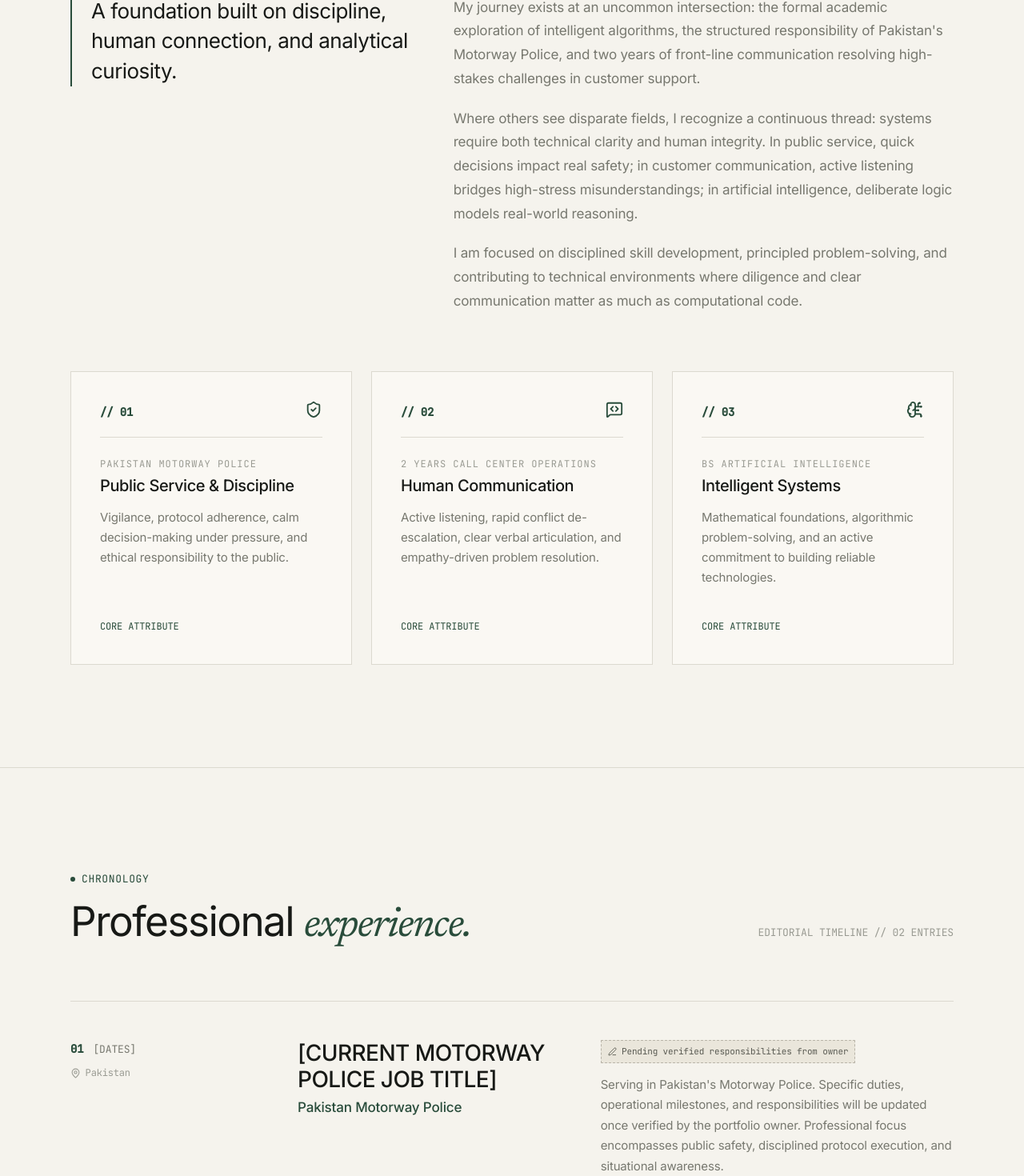
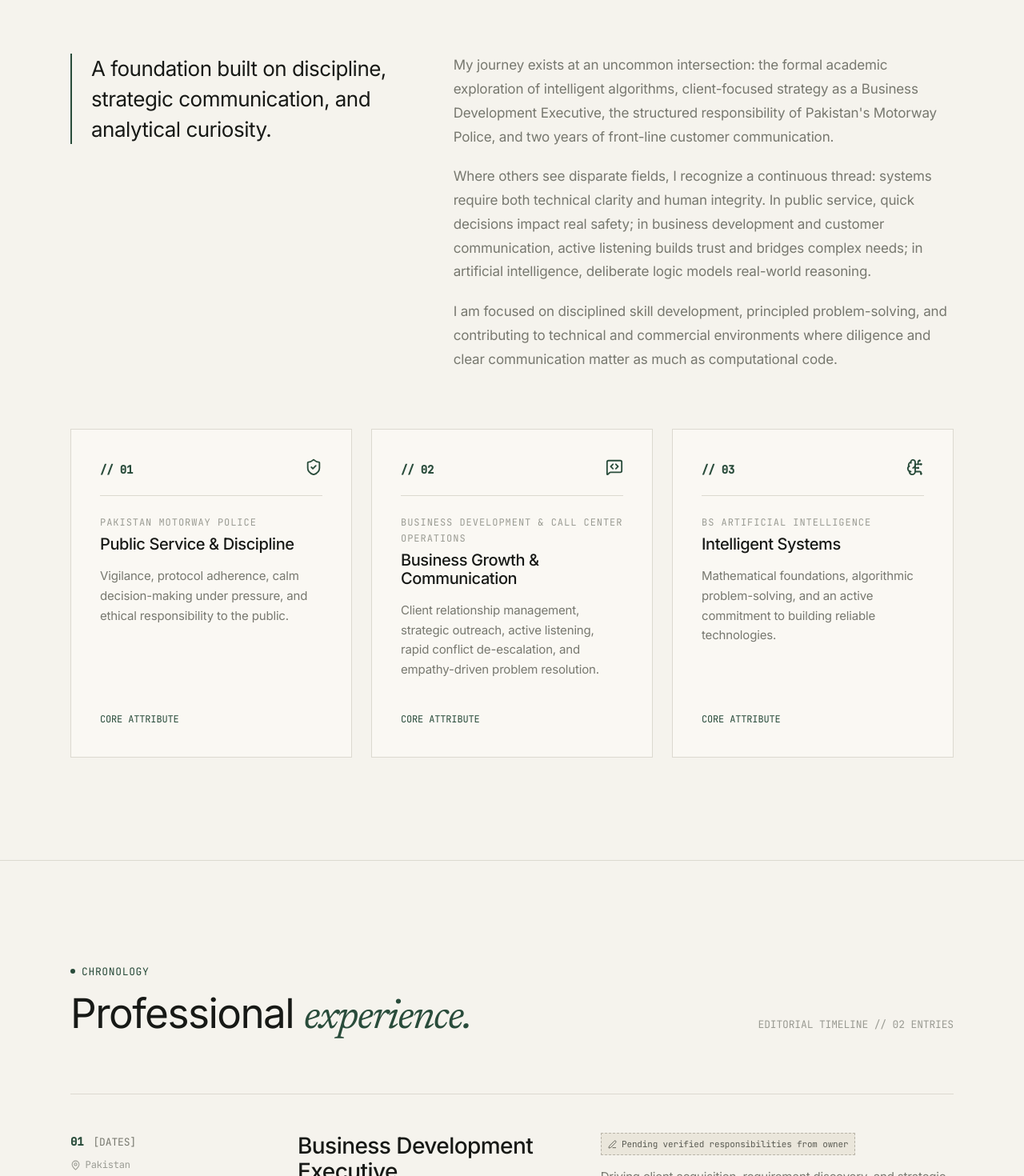
Before and after one commit to Rival5555/saram_portfolio, a React (Vite) app: page / in a window 1280 px wide. Shown: the part 1272-2742 px from the top of the page at 80% size. Built offline with nearby package versions, Linux system fonts and the light colour scheme.

Commit message:
feat(data): integrate Business Development Executive role and update narrative

```diff
--- a/src/data/portfolioData.ts
+++ b/src/data/portfolioData.ts
@@ -54,7 +54,7 @@ export const portfolioData = {
     fullName: "Saram Zafar",
     shortName: "Saram", // Monogram / short identifier
     professionalTitle: "Business Development Executive",
-    taglineEyebrow: "ARTIFICIAL INTELLIGENCE / PUBLIC SERVICE / COMMUNICATION",
+    taglineEyebrow: "ARTIFICIAL INTELLIGENCE / BUSINESS DEVELOPMENT / PUBLIC SERVICE",
     location: "Pakistan",
     coordinates: "30.3753° N, 69.3451° E",
     availability: {
@@ -63,13 +63,13 @@ export const portfolioData = {
     },
     bio: {
       heroParagraph:
-        "I'm Saram Zafar, a Business Development Executive and BS Artificial Intelligence student combining a growing interest in intelligent systems with professional experience in public service and customer communication.",
+        "I'm Saram Zafar, a Business Development Executive and BS Artificial Intelligence student combining a growing interest in intelligent systems with professional experience in business growth, public service, and customer communication.",
       perspectiveIntro:
-        "A foundation built on discipline, human connection, and analytical curiosity.",
+        "A foundation built on discipline, strategic communication, and analytical curiosity.",
       perspectiveBody: [
-        "My journey exists at an uncommon intersection: the formal academic exploration of intelligent algorithms, the structured responsibility of Pakistan's Motorway Police, and two years of front-line communication resolving high-stakes challenges in customer support.",
-        "Where others see disparate fields, I recognize a continuous thread: systems require both technical clarity and human integrity. In public service, quick decisions impact real safety; in customer communication, active listening bridges high-stress misunderstandings; in artificial intelligence, deliberate logic models real-world reasoning.",
-        "I am focused on disciplined skill development, principled problem-solving, and contributing to technical environments where diligence and clear communication matter as much as computational code."
+        "My journey exists at an uncommon intersection: the formal academic exploration of intelligent algorithms, client-focused strategy as a Business Development Executive, the structured responsibility of Pakistan's Motorway Police, and two years of front-line customer communication.",
+        "Where others see disparate fields, I recognize a continuous thread: systems require both technical clarity and human integrity. In public service, quick decisions impact real safety; in business development and customer communication, active listening builds trust and bridges complex needs; in artificial intelligence, deliberate logic models real-world reasoning.",
+        "I am focused on disciplined skill development, principled problem-solving, and contributing to technical and commercial environments where diligence and clear communication matter as much as computational code."
       ],
       pillars: [
         {
@@ -80,9 +80,9 @@ export const portfolioData = {
         },
         {
           number: "02",
-          title: "Human Communication",
-          source: "2 Years Call Center Operations",
-          highlight: "Active listening, rapid conflict de-escalation, clear verbal articulation, and empathy-driven problem resolution.",
+          title: "Business Growth & Communication",
+          source: "Business Development & Call Center Operations",
+          highlight: "Client relationship management, strategic outreach, active listening, rapid conflict de-escalation, and empathy-driven problem resolution.",
         },
         {
           number: "03",
@@ -96,6 +96,7 @@ export const portfolioData = {
       email: "[EMAIL]@example.com", // Replace with your real email
       linkedin: "https://linkedin.com/in/[LINKEDIN-USERNAME]", // Replace with your profile URL
       github: "https://github.com/Rival5555", // Updated with user's GitHub username
+      resumeUrl: undefined, // Replace with "/resume.pdf" if you add a static PDF to public/
       displayEmail: "[EMAIL]",
       invitationText: "Interested in AI, meaningful technical challenges, and opportunities to keep learning? Let's connect.",
     },
@@ -106,6 +107,18 @@ export const portfolioData = {
     {
       id: "exp-01",
       sequence: "01",
+      role: "Business Development Executive",
+      organization: "[COMPANY / ORGANIZATION]",
+      location: "Pakistan",
+      period: "[DATES]",
+      description:
+        "Driving client acquisition, requirement discovery, and strategic relationship management. Combining analytical understanding of technical solutions with clear stakeholder communication to align client objectives with actionable deliverables.",
+      isPlaceholderDescription: true,
+      tags: ["Business Development", "Client Acquisition", "Stakeholder Communication", "Proposal Strategy"],
+    },
+    {
+      id: "exp-02",
+      sequence: "02",
       role: "[CURRENT MOTORWAY POLICE JOB TITLE]",
       organization: "Pakistan Motorway Police",
       location: "Pakistan",
@@ -116,8 +129,8 @@ export const portfolioData = {
       tags: ["Public Service", "Operational Discipline", "Public Safety", "Regulatory Compliance"],
     },
     {
-      id: "exp-02",
-      sequence: "02",
+      id: "exp-03",
+      sequence: "03",
       role: "[CALL CENTER JOB TITLE]",
       organization: "[CALL CENTER COMPANY]",
       location: "Pakistan",
```
